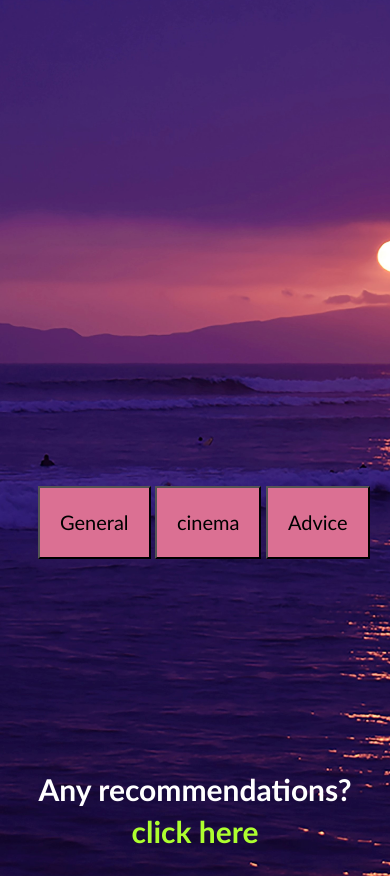
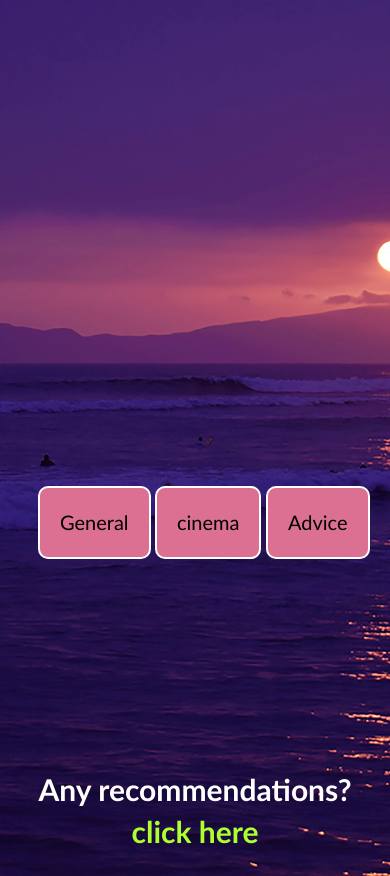
Before and after one commit to mathik2/quotes, a plain HTML site: page index.html in a window 390 px wide. Shown: the part 109-985 px from the top of the page. Drawn offline with nearby package versions, Linux system fonts and the light colour scheme.

Commit message:
button border

```diff
--- a/index.html
+++ b/index.html
@@ -98,6 +98,10 @@
                 margin-left: 10px;
                 font-family: 'Lucida Sans', 'Lucida Sans Regular', 'Lucida Grande', 'Lucida Sans Unicode', Geneva, Verdana, sans-serif;
             }
+            .button {
+                border: 2px solid white;
+                border-radius: 10px;
+            }
             footer {
                 color: white;
                 text-align: center;
```
